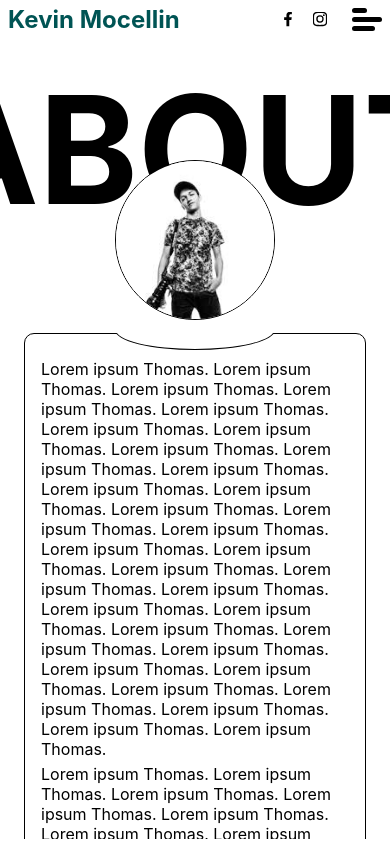
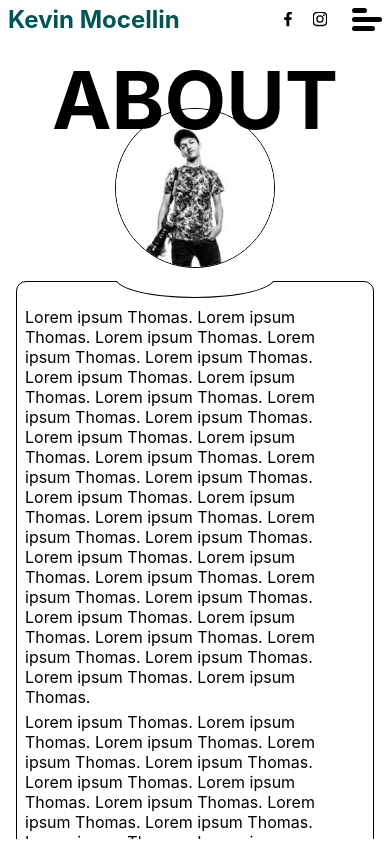
Before and after one commit to thomasmocellin/illustrator, a Next.js app: page /about in a window 390 px wide. Built offline with nearby package versions, Linux system fonts and the light colour scheme.

Commit message:
About page mobile additions

```diff
--- a/components/menu-hamburger/menu-hamburger.component.tsx
+++ b/components/menu-hamburger/menu-hamburger.component.tsx
@@ -7,6 +7,7 @@ export interface MenuHamburgerProps {}
 const defaultProps = {} as Required<MenuHamburgerProps>;
 
 // TODO: Make this into container (options come from props)
+// TODO: Finish styling for mobile
 export function MenuHamburger(props: MenuHamburgerProps) {
     const {} = { ...defaultProps, ...props };
 
--- a/styles/pages/about.module.scss
+++ b/styles/pages/about.module.scss
@@ -1,21 +1,32 @@
+@import '../../styles/breakpoints.scss';
+
 $curve-depression: 20px;
 $curve-offset: 3px;
 $img-size: 10rem;
 
 .container {
-    padding: 1rem;
+    position: relative;
+    padding: 0.5rem;
 
     display: flex;
     flex-direction: column;
     align-items: center;
 
+    @include breakpoint(desktop) {
+        padding: 1rem;
+    }
+
     & > h2 {
         position: relative;
-        z-index: 1;
+        z-index: 4;
 
         margin: 0;
-        font-size: xx-large;
-        font-size: 150px;
+        font-size: 80px;
+
+        @include breakpoint(desktop) {
+            z-index: 1;
+            font-size: 150px;
+        }
     }
 
     & > img {
@@ -25,13 +36,18 @@ $img-size: 10rem;
         width: $img-size;
         height: $img-size;
 
-        margin-top: -$img-size / 2;
+        margin-top: -$img-size / 4;
         margin-bottom: -$curve-depression / 2;
         border: 1px solid black;
         border-radius: 50%;
         object-fit: cover;
+
+        @include breakpoint(desktop) {
+            margin-top: -$img-size / 2;
+        }
     }
 
+    // Depression effect on top of text box
     .curve {
         position: relative;
         z-index: 2;
@@ -59,10 +75,15 @@ $img-size: 10rem;
         position: relative;
         z-index: 1;
 
-        padding: 1rem;
-        padding-top: max(1rem, $curve-depression);
+        padding: 0.5rem;
+        padding-top: max(0.5rem, $curve-depression);
         border: 1px solid black;
         border-radius: 10px;
+
+        @include breakpoint(desktop) {
+            padding: 1rem;
+            padding-top: max(1rem, $curve-depression);
+        }
 
         & > p {
             margin: 0.3rem 0;
--- a/styles/pages/app.module.scss
+++ b/styles/pages/app.module.scss
@@ -15,6 +15,8 @@
     }
 
     .navbar {
+        position: relative;
+        z-index: 10;
         width: 100vw;
         padding: 0.3rem 0.5rem;
 
```
